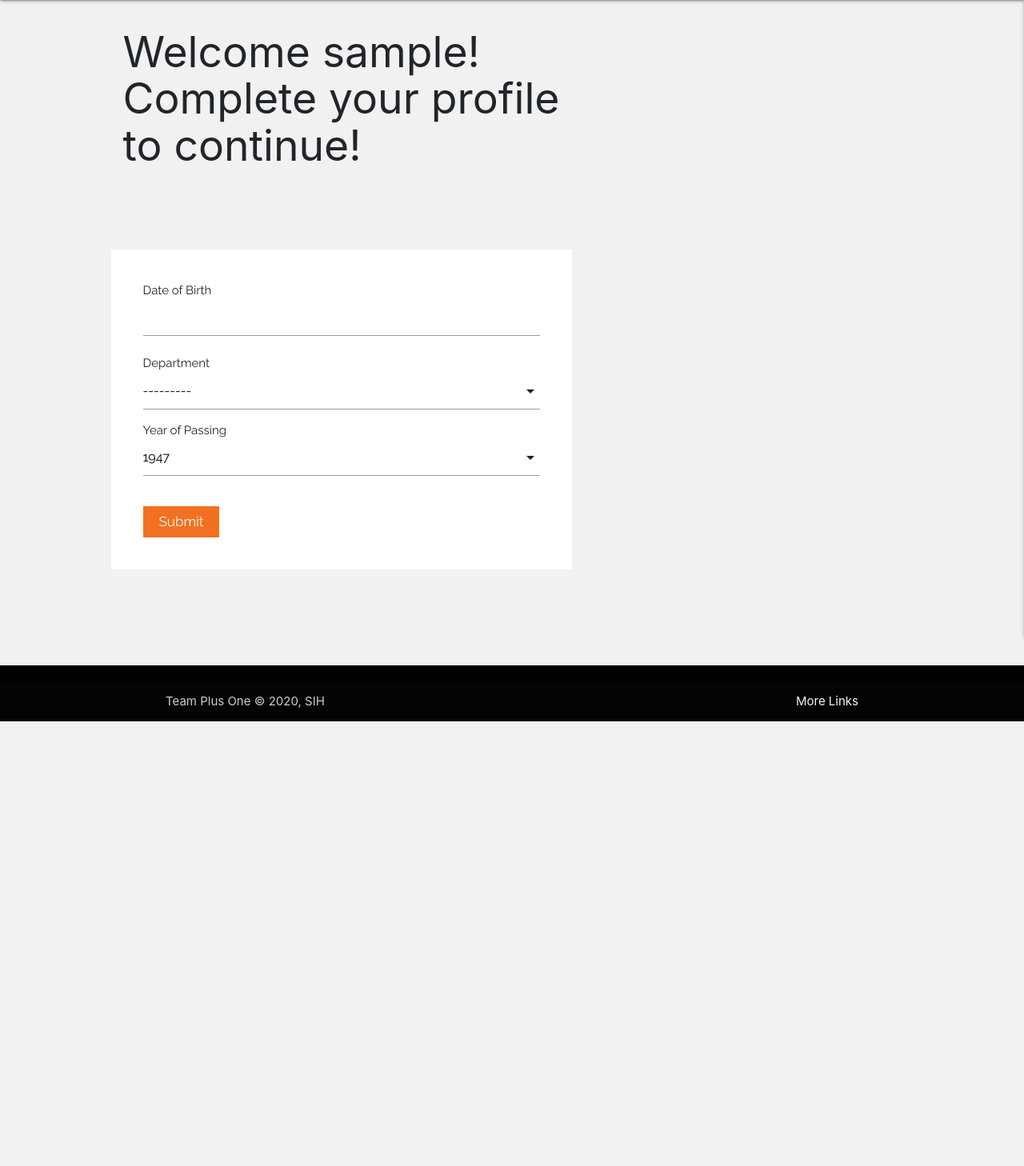
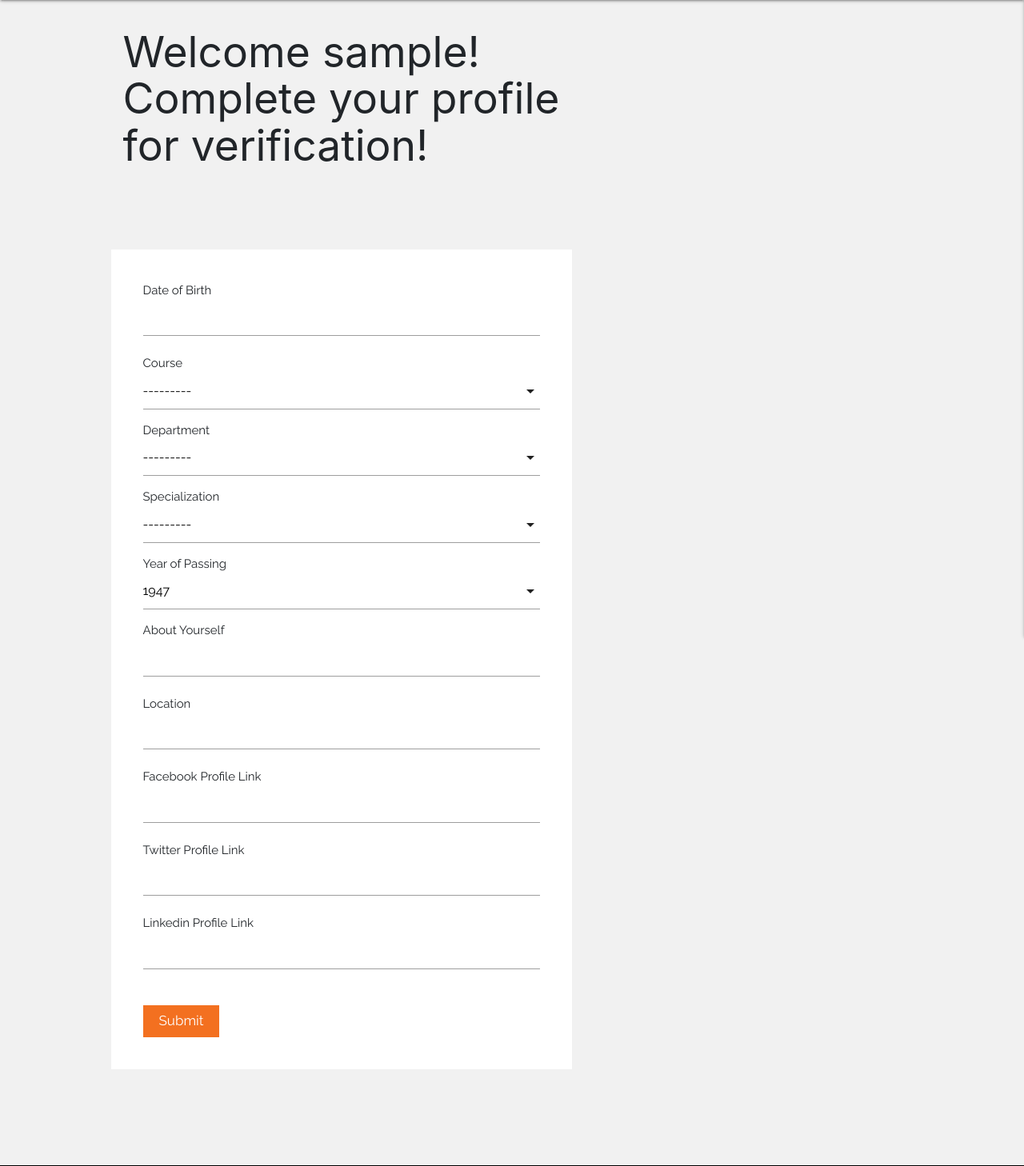
Before and after one commit to chiragagarwal54/AlumniTrackingSystem, a Django app: page /complete_alumni_profile/ in a window 1280 px wide. Shown: the part 64-1522 px from the top of the page at 80% size. Before the commit the page ends 966 px from the top, so only its background shows below. Run offline with Django 3.2, Linux system fonts and the light colour scheme; a user stored in the database is signed in; tables that the repository leaves empty hold one stand-in row (values such as "Sample post"); grey boxes marked "Sample" are stand-in pictures; some libraries are stand-ins or nearby versions; grey boxes are pictures that could not be loaded.

Commit message:
[FIX] user model changed

```diff
--- a/AlumniTrackingSystem/settings.py
+++ b/AlumniTrackingSystem/settings.py
@@ -46,6 +46,7 @@ INSTALLED_APPS = [
     'mailer',
     'django_email_verification',
     'widget_tweaks',
+    'phone_field',
 ]
 
 MIDDLEWARE = [
--- a/accounts/forms.py
+++ b/accounts/forms.py
@@ -3,9 +3,10 @@ from django.contrib.auth.forms import UserCreationForm
 from django.contrib.auth import authenticate
 from django.db import transaction
 import datetime
-from college.models import College, Department
+from college.models import College, Department, Course, Specialization
 from accounts.models import Alumni, Faculty, User
 from PIL import Image
+from phone_field import PhoneField
 
 def year_choices():
     return [(r,r) for r in range(1947, datetime.date.today().year+1)]
@@ -17,6 +18,7 @@ class AlumniSignUpForm(UserCreationForm):
     unique_id = forms.CharField(max_length=200)
     email = forms.EmailField()
     image = forms.ImageField()
+    phone = PhoneField(help_text='Contact phone number')
 
     class Meta(UserCreationForm.Meta):
         model = User
@@ -31,6 +33,7 @@ class AlumniSignUpForm(UserCreationForm):
         user.email = self.cleaned_data['email']
         user.college = College.objects.get(name=self.cleaned_data['college'])
         user.profile_photo = self.cleaned_data['image']
+        user.phone = self.cleaned_data['phone']
         user.save()
         unique_id = self.cleaned_data['unique_id']
         first_name = self.cleaned_data['first_name']
@@ -50,6 +53,7 @@ class FacultySignUpForm(UserCreationForm):
     college = forms.ModelChoiceField(queryset=College.objects.all(), required=True)
     email = forms.EmailField()
     image = forms.ImageField()
+    phone = PhoneField(help_text='Contact phone number')
 
     class Meta(UserCreationForm.Meta):
         model = User
@@ -64,6 +68,7 @@ class FacultySignUpForm(UserCreationForm):
         user.full_name = self.cleaned_data['first_name'] + " " + self.cleaned_data['last_name']
         user.college = College.objects.get(name=self.cleaned_data['college'])
         user.profile_photo = self.cleaned_data['image']
+        user.phone = self.cleaned_data['phone']
         user.save()
         system_date_joined = datetime.datetime.now()
 
@@ -74,15 +79,24 @@ class FacultySignUpForm(UserCreationForm):
 
 class CompleteAlumniProfile(forms.ModelForm):
 
+    course_choices = Course.objects.all()
     department_choices = Department.objects.all()
+    specialization_choices = Specialization.objects.all()
 
-    department = forms.ModelChoiceField(queryset=department_choices, required=True)
+    course = forms.ModelChoiceField(queryset=course_choices, required=True)
+    department = forms.ModelChoiceField(queryset=department_choices, required=False)
+    specialization = forms.ModelChoiceField(queryset=specialization_choices, required=False)
     dob = forms.DateField()
     year_of_passing = forms.ChoiceField(choices=year_choices())
+    location = forms.CharField(max_length=200, required=True)
+    facebook_profile = forms.URLField(max_length=1000, required=False)
+    twitter_profile = forms.URLField(max_length=1000, required=False)
+    linkedin_profile = forms.URLField(max_length=1000, required=False)
+    about_me = forms.CharField(max_length=1000, widget=forms.TextInput({}), required=False)
 
     class Meta:
         model = Alumni
-        fields = ('dob', 'department', 'year_of_passing')
+        fields = ('dob', 'course', 'department', 'specialization', 'location', 'facebook_profile', 'twitter_profile','linkedin_profile','about_me')
 
     def __init__(self, user, *args, **kwargs):
         self.user = user
@@ -92,20 +106,35 @@ class CompleteAlumniProfile(forms.ModelForm):
         user = self.user
         alumni = Alumni.objects.get(user=self.user)
         user.department = Department.objects.get(name=self.cleaned_data['department'])
+        user.course = Course.objects.get(name=self.cleaned_data['course'])
+        user.specialization = Specialization.objects.get(name=self.cleaned_data['specialization'])
         user.dob = self.cleaned_data['dob']
         alumni.year_of_passing = self.cleaned_data['year_of_passing']
+        user.facebook_profile = self.cleaned_data['facebook_profile']
+        user.twitter_profile = self.cleaned_data['twitter_profile']
+        user.linkedin_profile = self.cleaned_data['linkedin_profile']
+        user.about_me = self.cleaned_data['about_me']
+        user.location = self.cleaned_data['location']
         user.profile_complete=1
         alumni.save()
         user.save()
 
 class CompleteFacultyProfile(forms.ModelForm):
 
+    course_choices = Course.objects.all()
     department_choices = Department.objects.all()
+    specialization_choices = Specialization.objects.all()
 
-    department = forms.ModelChoiceField(queryset=department_choices, required=True)
+    course = forms.ModelChoiceField(queryset=course_choices, required=True)
+    department = forms.ModelChoiceField(queryset=department_choices, required=False)
+    specialization = forms.ModelChoiceField(queryset=specialization_choices, required=False)
     dob = forms.DateField()
     college_joined_year = forms.ChoiceField(choices=year_choices())
     research_interest = forms.CharField(max_length=300)
+    facebook_profile = forms.URLField(max_length=1000, required=False)
+    twitter_profile = forms.URLField(max_length=1000, required=False)
+    linkedin_profile = forms.URLField(max_length=1000, required=False)
+    about_me = forms.CharField(max_length=1000, widget=forms.TextInput({}), required=False)
 
     class Meta:
         model = Alumni
@@ -119,9 +148,15 @@ class CompleteFacultyProfile(forms.ModelForm):
         user = self.user
         faculty = Faculty.objects.get(user=self.user)
         user.department = Department.objects.get(name=self.cleaned_data['department'])
+        user.course = Course.objects.get(name=self.cleaned_data['course'])
+        user.specialization = Specialization.objects.get(name=self.cleaned_data['specialization'])
         user.dob = self.cleaned_data['dob']
         faculty.college_joined_year = self.cleaned_data['college_joined_year']
         faculty.research_interest = self.cleaned_data['research_interest']
+        user.facebook_profile = self.cleaned_data['facebook_profile']
+        user.twitter_profile = self.cleaned_data['twitter_profile']
+        user.linkedin_profile = self.cleaned_data['linkedin_profile']
+        user.about_me = self.cleaned_data['about_me']
         user.profile_complete=1
         faculty.save()
         user.save()
--- a/accounts/templates/account/complete_alumni_profile.html
+++ b/accounts/templates/account/complete_alumni_profile.html
@@ -7,17 +7,38 @@
 <link href="{% static 'accounts/css/login.css' %}" rel="stylesheet">
   <div class="row">
     <div class="col-md-8 col-sm-10 col-12">
-      <div class="container"><h2>Welcome {{request.user}}! Complete your profile to continue!</h2></div>
+      <div class="container"><h2>Welcome {{request.user}}! Complete your profile for verification!</h2></div>
       <form method="post" id="regForm" novalidate>
         {% csrf_token %}
         <p>Date of Birth
           {{form.dob}}
         </p>
+        <p>Course
+          {{form.course}}
+        </p>
         <p>Department
           {{form.department}}
         </p>
+        <p>Specialization
+          {{form.specialization}}
+        </p>
         <p>Year of Passing
           {{form.year_of_passing}}
+        </p>
+        <p>About Yourself
+          {{form.about_me}}
+        </p>
+        <p>Location
+          {{form.location}}
+        </p>
+        <p>Facebook Profile Link
+          {{form.facebook_profile}}
+        </p>
+        <p>Twitter Profile Link
+          {{form.twitter_profile}}
+        </p>
+        <p>Linkedin Profile Link
+          {{form.linkedin_profile}}
         </p>
         <br>
         <button type="submit">Submit</button>
--- a/accounts/templates/account/signup_form.html
+++ b/accounts/templates/account/signup_form.html
@@ -51,6 +51,9 @@
     </p>
     <p>Last Name
       {{form.last_name}}
+    </p>
+    <p>Phone Number
+      {{form.phone}}
     </p>
   </div>
 
--- a/college/admin.py
+++ b/college/admin.py
@@ -1,7 +1,9 @@
 from django.contrib import admin
 from django.contrib.auth.admin import UserAdmin
 
-from college.models import College, Department
+from college.models import College, Course, Department, Specialization
 
 admin.site.register(College)
+admin.site.register(Course)
 admin.site.register(Department)
+admin.site.register(Specialization)
--- a/college/models.py
+++ b/college/models.py
@@ -20,8 +20,23 @@ class College(models.Model):
         Group.objects.get(group_id = md5(self.name.encode("utf-8")).hexdigest()).delete()
         super(College, self).delete(*args, **kwargs)
 
-class Department(models.Model):
-    name = models.CharField(max_length=200)
+class Course(models.Model):
+    name = models.CharField(max_length = 200)
+    description = models.TextField(blank=True, null=True)
 
     def __str__(self):
         return self.name
+
+class Department(models.Model):
+    name = models.CharField(max_length=200)
+    description = models.TextField(blank=True, null=True)
+
+    def __str__(self):
+        return self.name
+
+class Specialization(models.Model):
+    name = models.CharField(max_length=200)
+    description = models.TextField(blank=True, null=True)
+
+    def __str__(self):
+        return self.name
```
Also changed, not shown: accounts/models.py (+35 -23 lines), accounts/templates/account/complete_faculty_profile.html (+18 -0 lines), base/models.py (+4 -4 lines), college/migrations/0001_initial.py, mailer/migrations/0001_initial.py, payments/migrations/0001_initial.py, payments/migrations/0002_auto_20200715_0124.py (deleted), payments/migrations/0003_donationtype_image.py (deleted).
